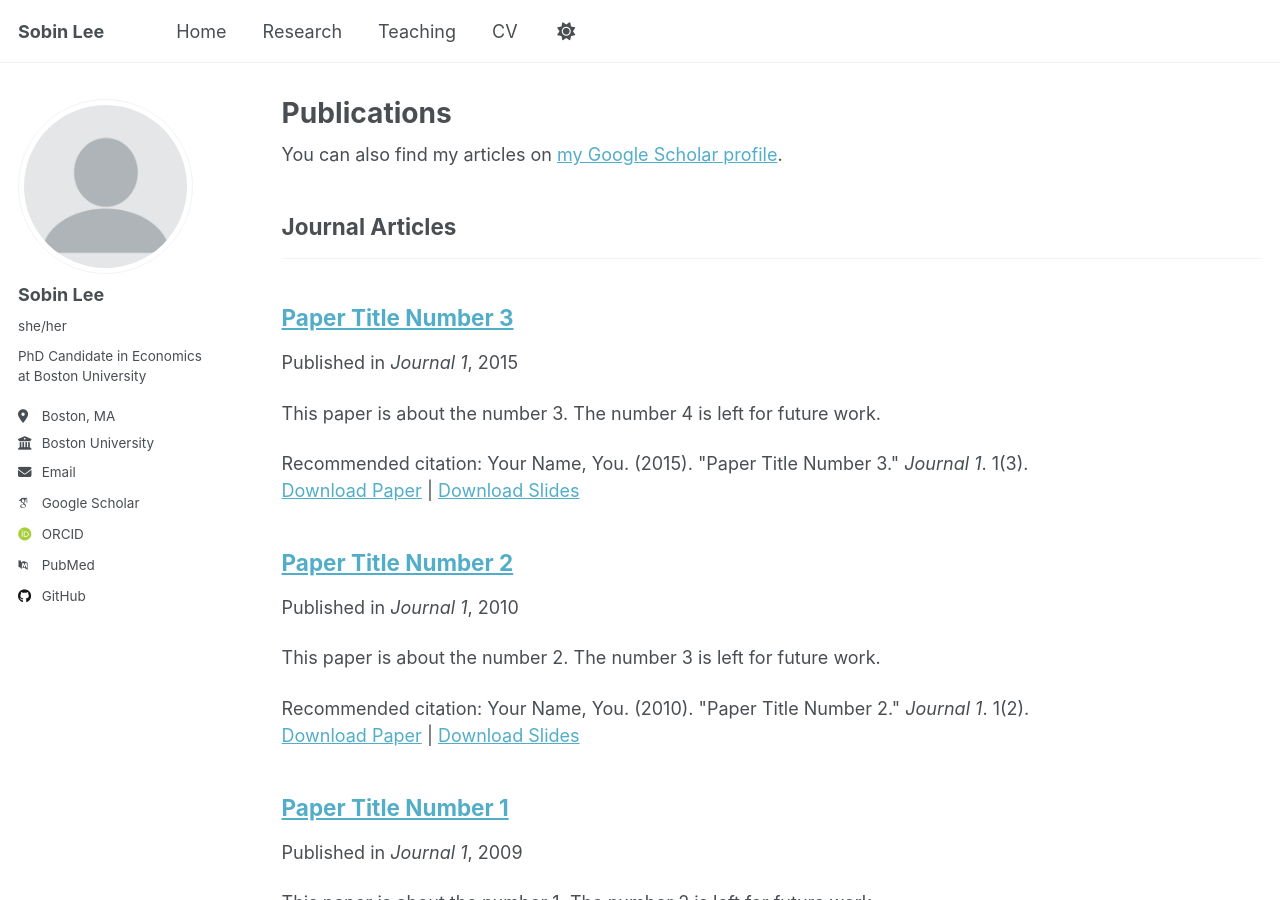
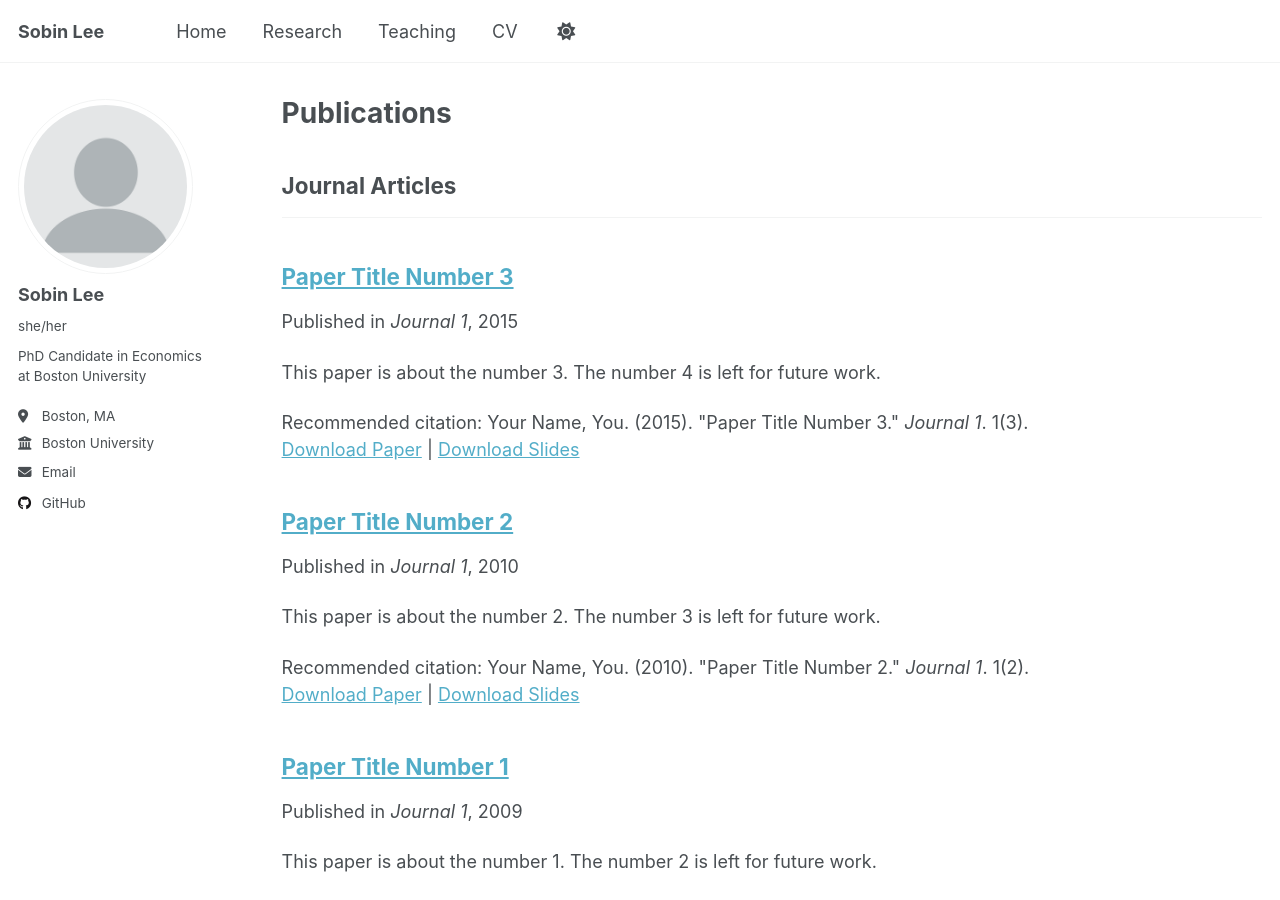
Before and after one commit to sobin-lee/sobin-lee.github.io, a Jekyll site: the page built from _pages/publications.html, in a window 1280 px wide and 900 px high. Built offline with Jekyll 4.4.1, drawn with Linux system fonts in a browser that asks for light colours; some web fonts are replaced; a script that is not in the unit is left out; part of the change alters nothing that is shown.

Commit message:
Remove sidebar links for PubMed, ORCID, Google Scholar

```diff
--- a/_config.yml
+++ b/_config.yml
@@ -32,15 +32,7 @@ author:
   email            : "sobinlee@bu.edu"
 
   # Academic websites
-  academia         : # URL
-  arxiv            : # URL - Update with the correct link to your profile
-  googlescholar    : "https://scholar.google.com/citations?user=PS_CX0AAAAAJ"
-  impactstory      : # URL
-  orcid            : "http://orcid.org/yourorcidurl"
-  semantic         : # URL
-  pubmed           : "https://www.ncbi.nlm.nih.gov/pubmed/?term=john+snow"
-  researchgate     : # URL
-  scopus           : # URL
+
 
   # Repositories and software development
   bitbucket        : # Username - Update with your username on the site
```
